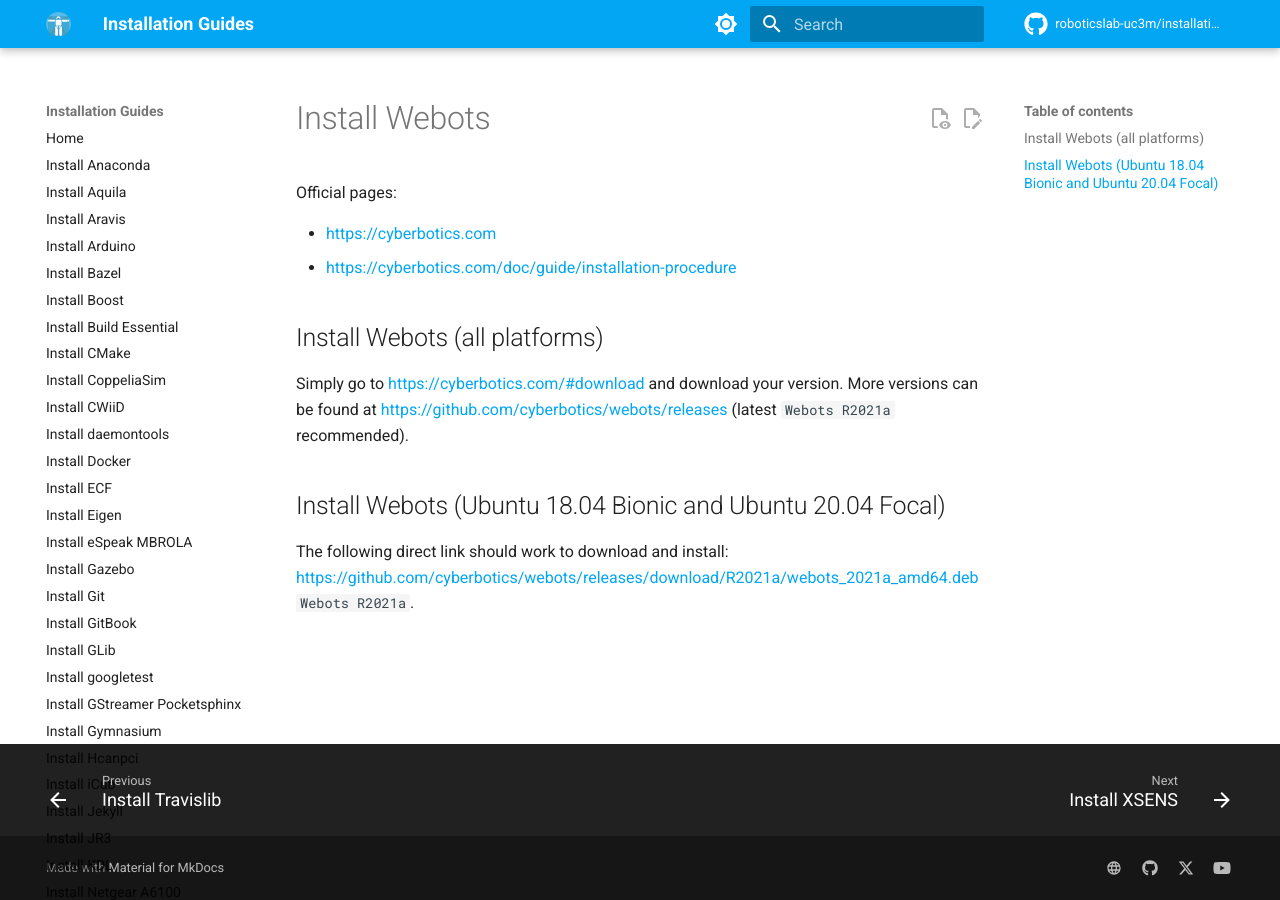
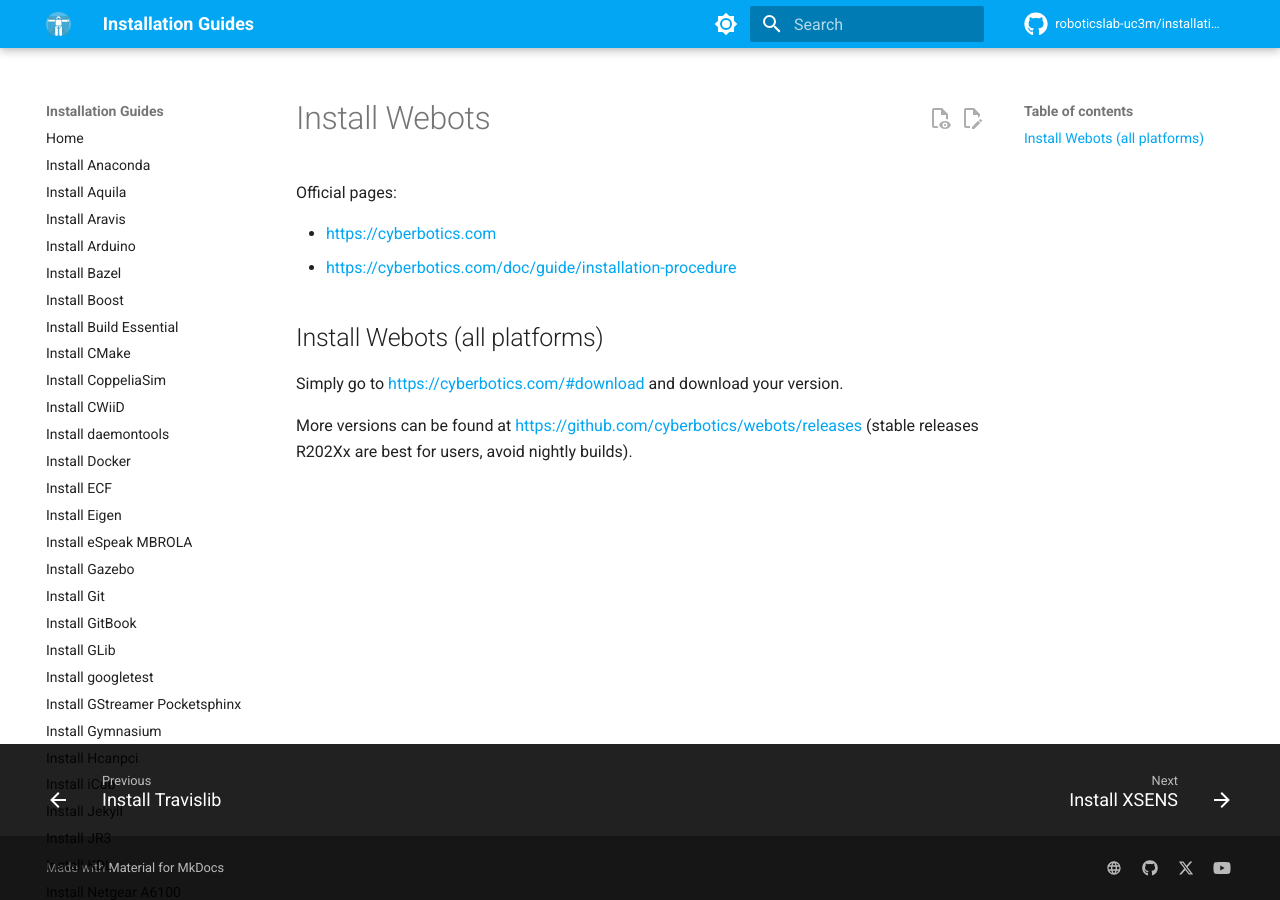
Before and after one commit to roboticslab-uc3m/installation-guides, an MkDocs documentation site: the page built from docs/install-webots.md, in a window 1280 px wide. Built offline with MkDocs 1.6.1 and Material for MkDocs 9.7.7, drawn with Linux system fonts in a browser that asks for light colours; comment, search, counter and statistics services are not loaded.

Commit message:
webots: improve

```diff
--- a/docs/install-webots.md
+++ b/docs/install-webots.md
@@ -7,8 +7,6 @@
 
 ## Install Webots (all platforms)
 
-Simply go to <https://cyberbotics.com/#download> and download your version. More versions can be found at <https://github.com/cyberbotics/webots/releases> (latest `Webots R2021a` recommended).
+Simply go to <https://cyberbotics.com/#download> and download your version.
 
-## Install Webots (Ubuntu 18.04 Bionic and Ubuntu 20.04 Focal)
-
-The following direct link should work to download and install: <https://github.com/cyberbotics/webots/releases/download/R2021a/webots_2021a_amd64.deb> `Webots R2021a`.
+More versions can be found at <https://github.com/cyberbotics/webots/releases> (stable releases R202Xx are best for users, avoid nightly builds).
```
